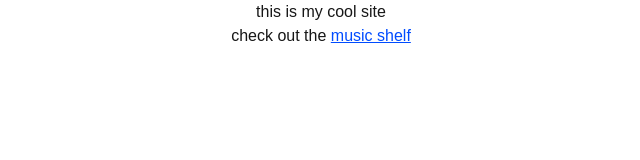
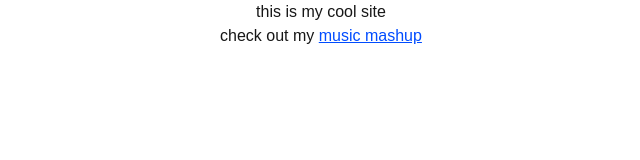
Before and after one commit to nick-cirillo/nick-cirillo.github.io, a Next.js app: page / in a window 1280 px wide. Shown: the top 160 px of the page, without its empty margins (319-959 px from the left). Built offline with nearby package versions, Linux system fonts and the light colour scheme.

Commit message:
minor word change - testing deployment by push

```diff
--- a/src/app/page.js
+++ b/src/app/page.js
@@ -7,7 +7,7 @@ export default function Home() {
     <div className="app-content">
     <p>this is my cool site</p>
 
-    <p>check out the <a href="./music-shelf">music shelf</a></p>
+    <p>check out my <a href="./music-shelf">music mashup</a></p>
     </div>
 
 
```
